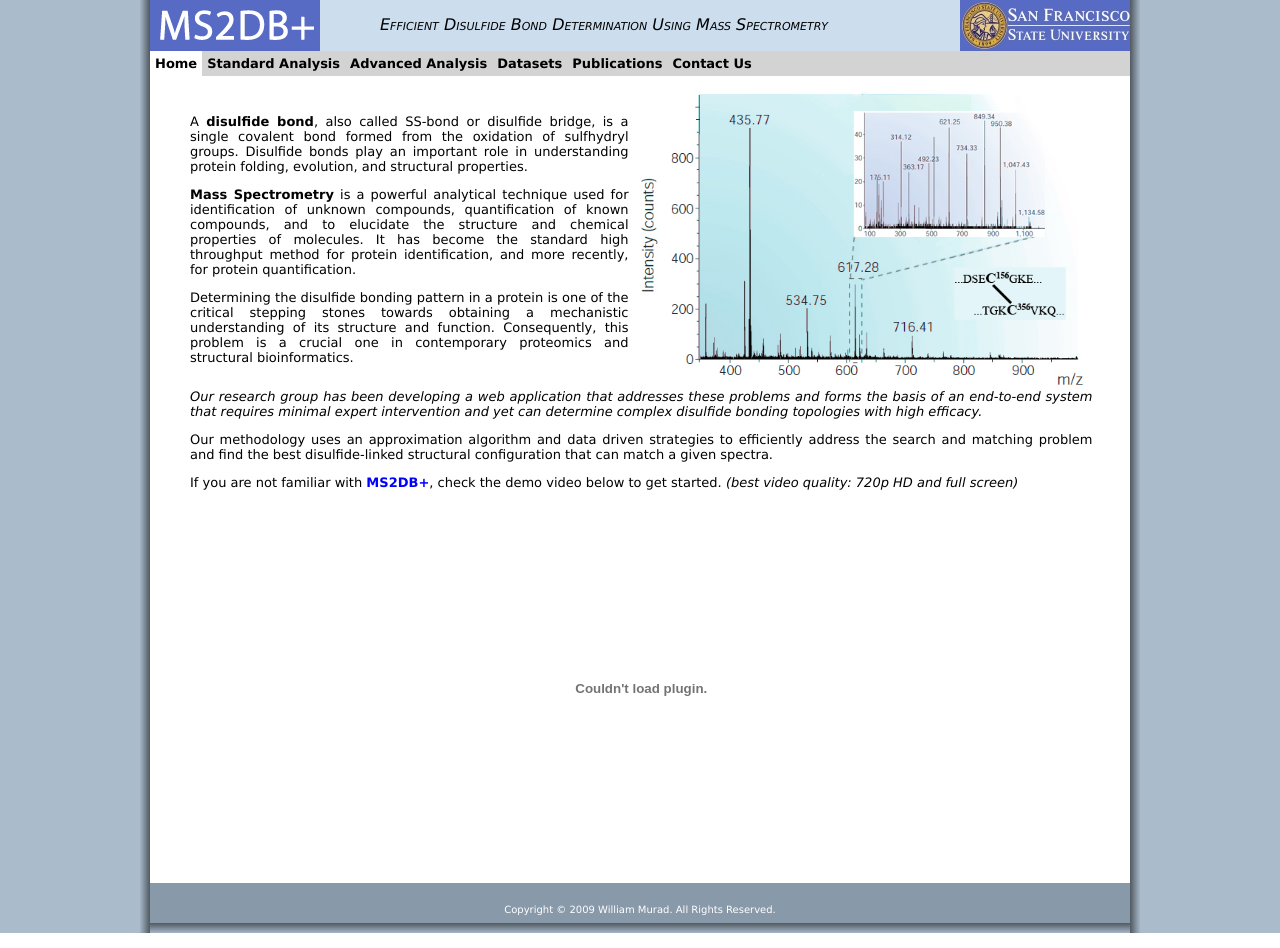
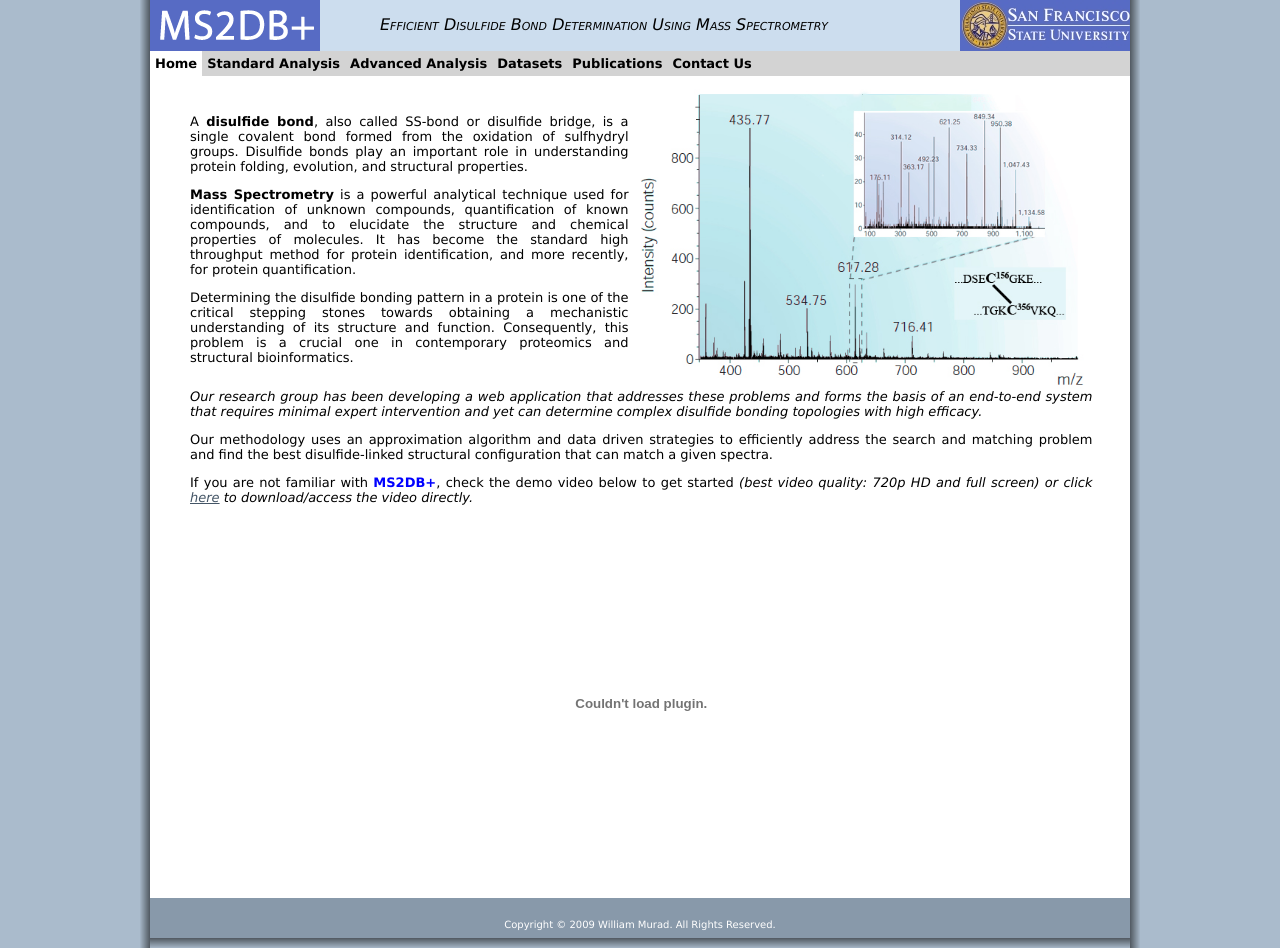
Before and after one commit to chiwilliam/disulfidebond, a PHP site: page / in a window 1280 px wide. Run offline with PHP 8.4, Linux system fonts and the light colour scheme.

Commit message:
Video change

```diff
--- a/index.php
+++ b/index.php
@@ -71,7 +71,9 @@
 				</p>
                                 <p>
                                     If you are not familiar with <b><span style="color:blue;">MS2DB+</span></b>, check the demo video
-                                    below to get started. <i>(best video quality: 720p HD and full screen)<i/>
+                                    below to get started <i>(best video quality: 720p HD and full screen)<i/> or click
+                                        <a target="_blank" href="videos/ms2db_demo.wmv">here</a>
+                                    to download/access the video directly.
 				</p>
                             </td>
                         </tr>
```
Also changed, not shown: 1 other file.
